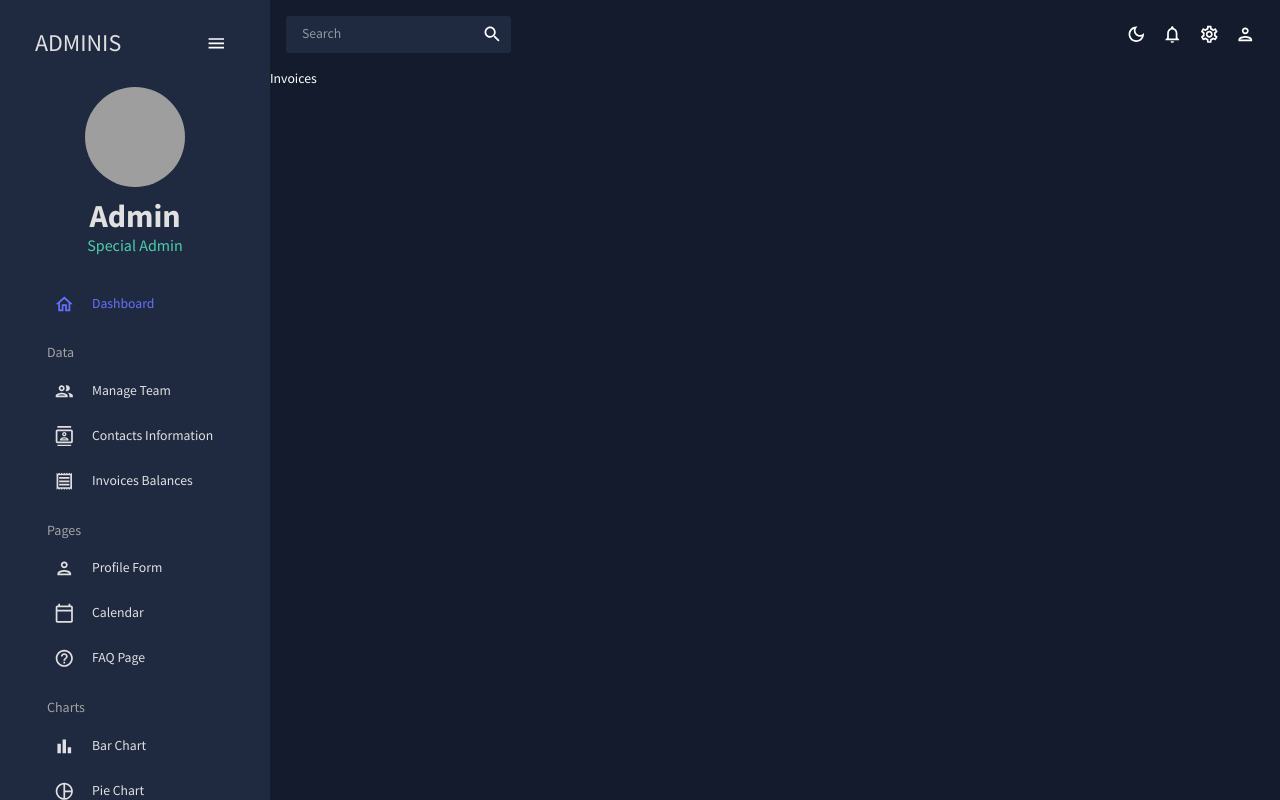
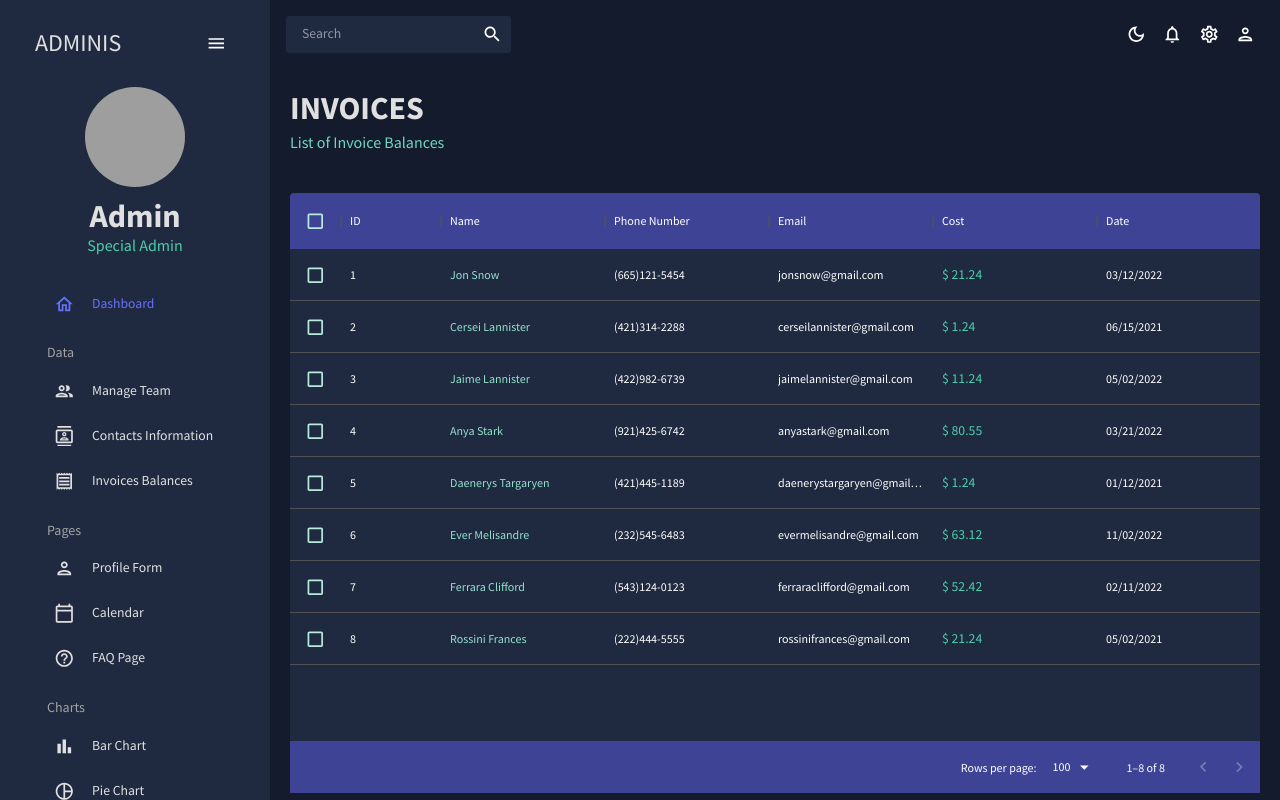
Before and after one commit to birkan-dogan/react-admin-dashboard, a React (Create React App) app: page /invoices in a window 1280 px wide. Built offline with nearby package versions, Linux system fonts and the light colour scheme; grey boxes are pictures that could not be loaded.

Commit message:
displaying data and styling mui DataGrid for Invoices component

```diff
--- a/src/scenes/invoices/index.jsx
+++ b/src/scenes/invoices/index.jsx
@@ -1,5 +1,86 @@
+import { Box, Typography, useTheme } from "@mui/material";
+import { DataGrid } from "@mui/x-data-grid";
+import { tokens } from "../../theme";
+import { mockDataInvoices } from "../../data/mockData";
+import Header from "../../components/Header";
+
 const Invoices = () => {
-  return <div>Invoices</div>;
+  const theme = useTheme();
+  const colors = tokens(theme.palette.mode);
+
+  // headerName represents the column title name of the table
+  const columns = [
+    { field: "id", headerName: "ID" },
+    {
+      field: "name",
+      headerName: "Name",
+      flex: 1,
+      cellClassName: "name-column--cell",
+    },
+    {
+      field: "phone",
+      headerName: "Phone Number",
+      flex: 1,
+    },
+    {
+      field: "email",
+      headerName: "Email",
+      flex: 1,
+    },
+    {
+      field: "cost",
+      headerName: "Cost",
+      flex: 1,
+      renderCell: (params) => (
+        <Typography color={colors.greenAccent[500]}>
+          $ {params.row.cost}
+        </Typography>
+      ),
+    },
+    {
+      field: "date",
+      headerName: "Date",
+      flex: 1,
+    },
+  ];
+
+  return (
+    <Box m="20px">
+      <Header title="INVOICES" subtitle="List of Invoice Balances" />
+      <Box
+        m="40px 0 0 0"
+        height="75vh"
+        sx={{
+          "& .MuiDataGrid-root": { border: "none" },
+          "& .MuiDataGrid-cell": {
+            borderBottom: "none",
+          },
+          "& .name-column--cell": {
+            color: colors.greenAccent[300],
+          },
+          "& .MuiDataGrid-columnHeaders": {
+            backgroundColor: colors.blueAccent[700],
+            borderBottom: "none",
+          },
+          "& .MuiDataGrid-virtualScroller": {
+            backgroundColor: colors.primary[400],
+          },
+          "& .MuiDataGrid-footerContainer": {
+            borderTop: "none",
+            backgroundColor: colors.blueAccent[700],
+          },
+          "& .MuiCheckbox-root": {
+            color: `${colors.greenAccent[200]} !important`,
+          },
+          "& .MuiCheckbox-root": {
+            color: `${colors.greenAccent[200]} !important`,
+          },
+        }}
+      >
+        <DataGrid checkboxSelection rows={mockDataInvoices} columns={columns} />
+      </Box>
+    </Box>
+  );
 };
 
 export default Invoices;
```
